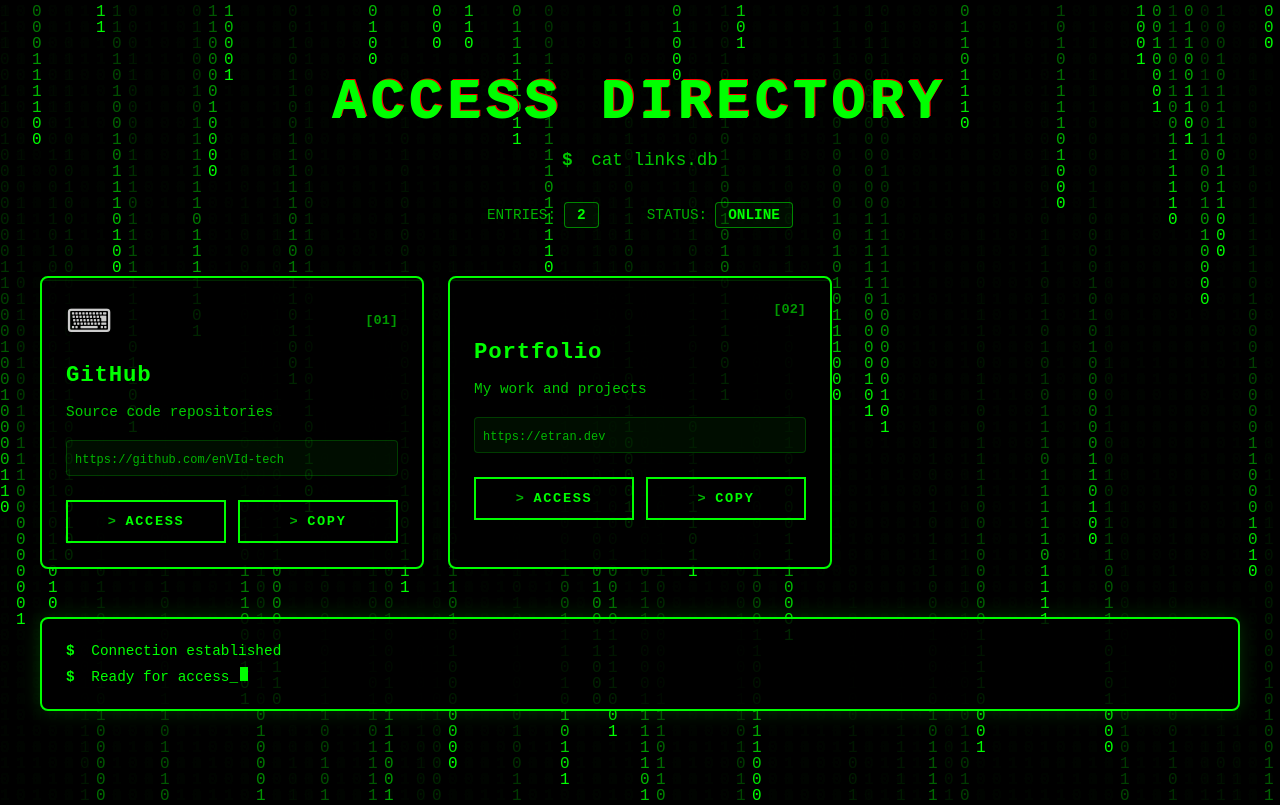
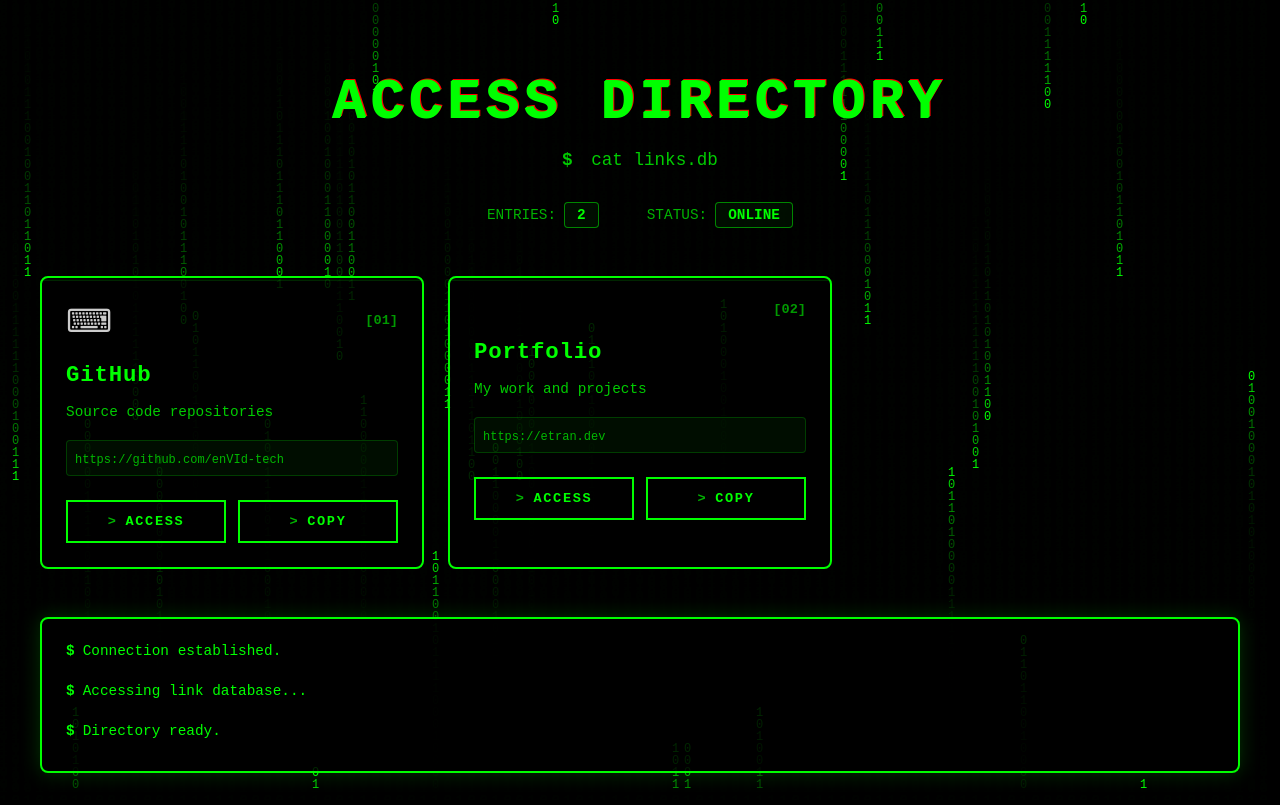
Before and after one commit to enVId-tech/etran.dev-Link-Page, a Next.js app: page /links in a window 1280 px wide. Built offline with nearby package versions, Linux system fonts and the light colour scheme.

Commit message:
feat(project): add basic mongo support, change styling on canvas background for 2 pages

```diff
--- a/app/error/layout.tsx
+++ b/app/error/layout.tsx
@@ -27,7 +27,7 @@
     children: React.ReactNode;
 }>) {
     return (
-        <html lang="en">
+        <html lang="en" suppressHydrationWarning>
             <body className={`${geistSans.variable} ${geistMono.variable}`}>
                 {children}
             </body>
--- a/app/layout.tsx
+++ b/app/layout.tsx
@@ -21,13 +21,9 @@
     }
 };
 
-export default function RootLayout({
-    children,
-}: Readonly<{
-    children: React.ReactNode;
-}>) {
+export default function RootLayout({ children }: { children: React.ReactNode }): React.ReactElement {
     return (
-        <html lang="en">
+        <html lang="en" suppressHydrationWarning>
             <body className={`${geistSans.variable} ${geistMono.variable}`}>
                 {children}
             </body>
--- a/app/links/page.tsx
+++ b/app/links/page.tsx
@@ -15,6 +15,15 @@
     const canvasRef = useRef<HTMLCanvasElement>(null);
     const [copiedId, setCopiedId] = useState<number | null>(null);
     const [mounted, setMounted] = useState(false);
+    const [promptLines, _] = useState<string[]>([
+        '',
+        'Connection established.',
+        'Accessing link database...',
+        'Directory ready.'
+    ]);
+    const [currentLine, setCurrentLine] = useState<number>(0);
+    const [currentPrompt, setCurrentPrompt] = useState<string>(promptLines[0]);
+    const cursorRef = useRef<HTMLSpanElement>(null);
 
     // Sample links - replace with your actual links
     const links: Link[] = [
@@ -35,6 +44,34 @@
     ];
 
     useEffect(() => {
+        const promptInterval = setInterval(() => {
+
+            setCurrentLine((prevLine) => {
+                if (prevLine >= promptLines.length - 1) {
+                    return prevLine;
+                }
+                const nextLine = (prevLine + 1)
+                for (let i = 0; i < promptLines[nextLine].length; i++) {
+                    setTimeout(() => {
+                        setCurrentPrompt(promptLines[nextLine].substring(0, i + 1));
+                        if (cursorRef.current) {
+                            if (i === promptLines[nextLine].length - 1) {
+                                cursorRef.current.classList.add(styles.visible);
+                            } else {
+                                cursorRef.current.classList.remove(styles.visible);
+                            }
+                        }
+                    }, i * 17.5);
+                }
+                return nextLine;
+            });
+        }, 1500);
+
+        return () => clearInterval(promptInterval);
+    }, []);
+
+
+    useEffect(() => {
         setMounted(true);
         const canvas = canvasRef.current;
         if (!canvas) return;
@@ -46,32 +83,48 @@
         canvas.width = window.innerWidth;
         canvas.height = window.innerHeight;
 
-    const fontSize = 16;
+        const fontSize = 12;
         const columns = Math.floor(canvas.width / fontSize);
-    const drops: number[] = Array(columns).fill(1);
+        const dropsTop: number[] = Array(columns).fill(1);
+        const dropsBottom: number[] = Array(columns).fill(1);
 
         const binary = '01';
 
         const draw = () => {
-      ctx.fillStyle = 'rgba(0, 0, 0, 0.1)';
+            ctx.fillStyle = 'rgba(0, 0, 0, 0.18)';
             ctx.fillRect(0, 0, canvas.width, canvas.height);
 
             ctx.fillStyle = '#0F0';
             ctx.font = `${fontSize}px monospace`;
 
-      for (let i = 0; i < drops.length; i++) {
+            // Draw from top to bottom
+            for (let i = 0; i < dropsTop.length; i++) {
                 const text = binary[Math.floor(Math.random() * binary.length)];
-        ctx.fillText(text, i * fontSize, drops[i] * fontSize);
+                ctx.fillText(text, i * fontSize, dropsTop[i] * fontSize);
 
-        if (drops[i] * fontSize > canvas.height && Math.random() > 0.975) {
-          drops[i] = 0;
+                const probability = 0.995; // The likelihood of displaying a character (1 - probability)
+
+                if (dropsTop[i] * fontSize > canvas.height && Math.random() > probability) {
+                    dropsTop[i] = 0;
                 }
 
-        drops[i]++;
+                dropsTop[i]++;
+            }
+
+            // Draw from bottom to top
+            for (let i = 0; i < dropsBottom.length; i++) {
+                const text = binary[Math.floor(Math.random() * binary.length)];
+                ctx.fillText(text, i * fontSize, canvas.height - dropsBottom[i] * fontSize);
+                const probability = 0.995; // The likelihood of displaying a character
+
+                if (dropsBottom[i] * fontSize > canvas.height && Math.random() > probability) {
+                    dropsBottom[i] = 0;
+                }
+                dropsBottom[i]++;
             }
         };
 
-    const interval = setInterval(draw, 33);
+        const interval = setInterval(draw, 50);
 
         const handleResize = () => {
             canvas.width = window.innerWidth;
@@ -108,11 +161,11 @@
                     <div className={styles.stats}>
                         <div className={styles.stat}>
                             <span className={styles.statLabel}>ENTRIES:</span>
-              <span className={styles.statValue}>{links.length}</span>
+                            <span className={`${styles.statValue} ${currentLine === promptLines.length - 1 ? styles.online : styles.loading}`}>{currentLine === promptLines.length - 1 ? links.length : '???'}</span>
                         </div>
                         <div className={styles.stat}>
                             <span className={styles.statLabel}>STATUS:</span>
-              <span className={styles.statValue}>ONLINE</span>
+                            <span className={`${styles.statValue} ${currentLine === promptLines.length - 1 ? styles.online : styles.loading}`}>{currentLine === promptLines.length - 1 ? 'ONLINE' : 'LOADING'}</span>
                         </div>
                     </div>
                 </div>
@@ -165,10 +218,18 @@
                 <div className={styles.footer}>
                     <div className={styles.terminal}>
                         <div className={styles.terminalLine}>
-              <span className={styles.prompt}>$</span> Connection established
-            </div>
-            <div className={styles.terminalLine}>
-              <span className={styles.prompt}>$</span> Ready for access_
+                            <span>
+                                {promptLines.slice(1, currentLine).map((line, index) => (
+                                    <span key={index}>
+                                        <span className={styles.prompt}>$</span>{line}
+                                        <span className={styles.terminalBreak}></span>
+                                    </span>
+                                ))}
+
+                                <span className={styles.prompt}>$</span>
+                                {currentPrompt}
+                                <span ref={cursorRef} className={styles.cursorRef}>█</span>
+                            </span>
                         </div>
                     </div>
                 </div>
--- a/package.json
+++ b/package.json
@@ -11,6 +11,7 @@
   },
   "dependencies": {
     "dotenv": "^17.2.3",
+    "mongoose": "^9.1.1",
     "next": "16.1.1",
     "react": "19.2.3",
     "react-dom": "19.2.3",
--- a/styles/links.module.scss
+++ b/styles/links.module.scss
@@ -170,6 +170,14 @@
     border: 1px solid rgba(0, 255, 0, 0.5);
     border-radius: 4px;
     background: rgba(0, 255, 0, 0.05);
+
+    &.online {
+        color: #0f0;
+    }
+
+    &.loading {
+        color: #ff0;
+    }
 }
 
 .linksGrid {
@@ -350,20 +358,15 @@
     color: #0f0;
     font-size: 0.9rem;
     margin-bottom: 0.5rem;
+}
 
-    &:last-child {
-        margin-bottom: 0;
+.terminalBreak {
+  display: block;
+  margin: 1.5rem 0;
+}
 
-        &::after {
-            content: '';
-            display: inline-block;
-            width: 8px;
-            height: 14px;
-            background: #0f0;
-            margin-left: 2px;
-            animation: blink 1s step-end infinite;
-        }
-    }
+.visible {
+  animation: blink 1s step-end infinite;
 }
 
 @media (max-width: 768px) {
```
Also changed, not shown: app/error/page.tsx (+26 -15 lines), app/utils/db.ts (added, +46 -0 lines), app/api/mongo/route.ts (added), 1 other file (tests, documents, lock files or other folders). Lines whose indentation alone changed are shown as unchanged.
